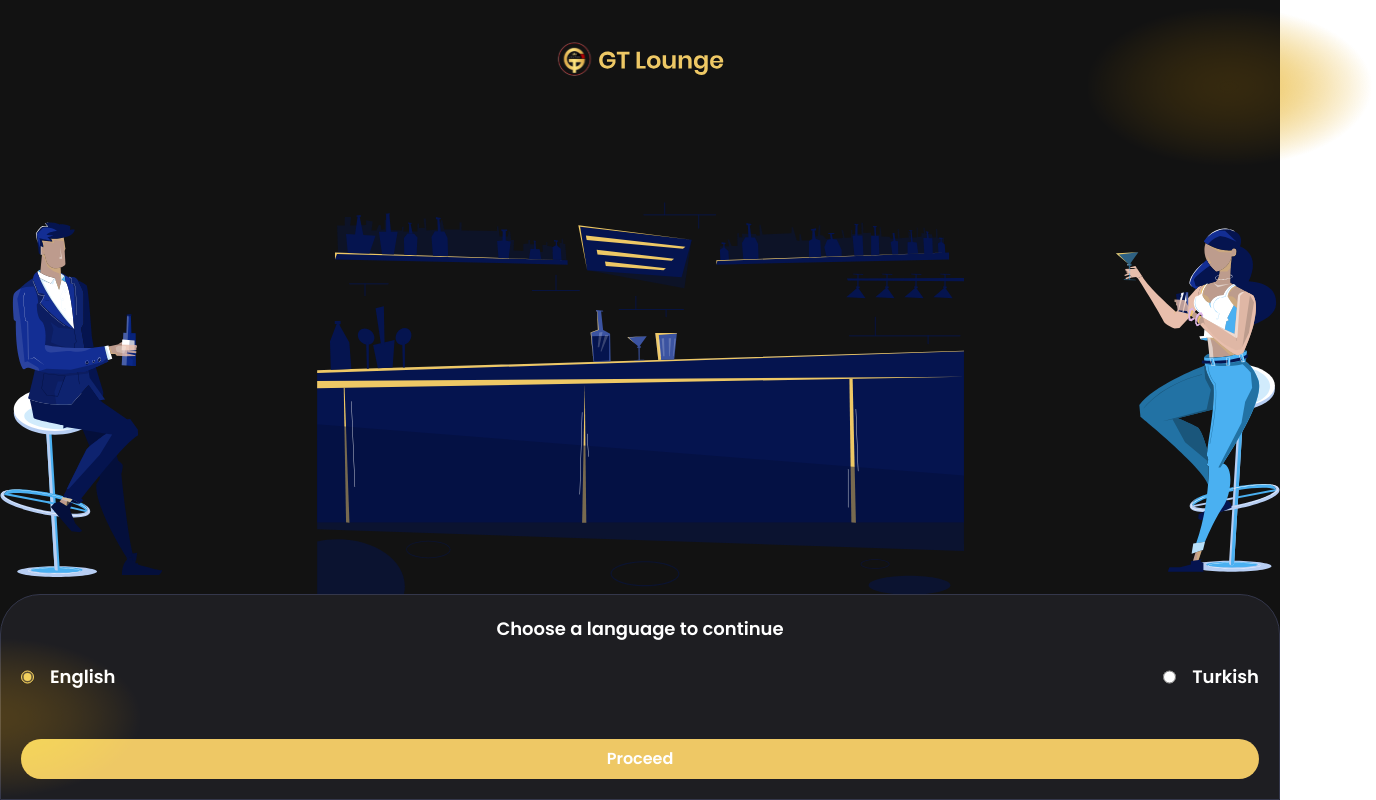
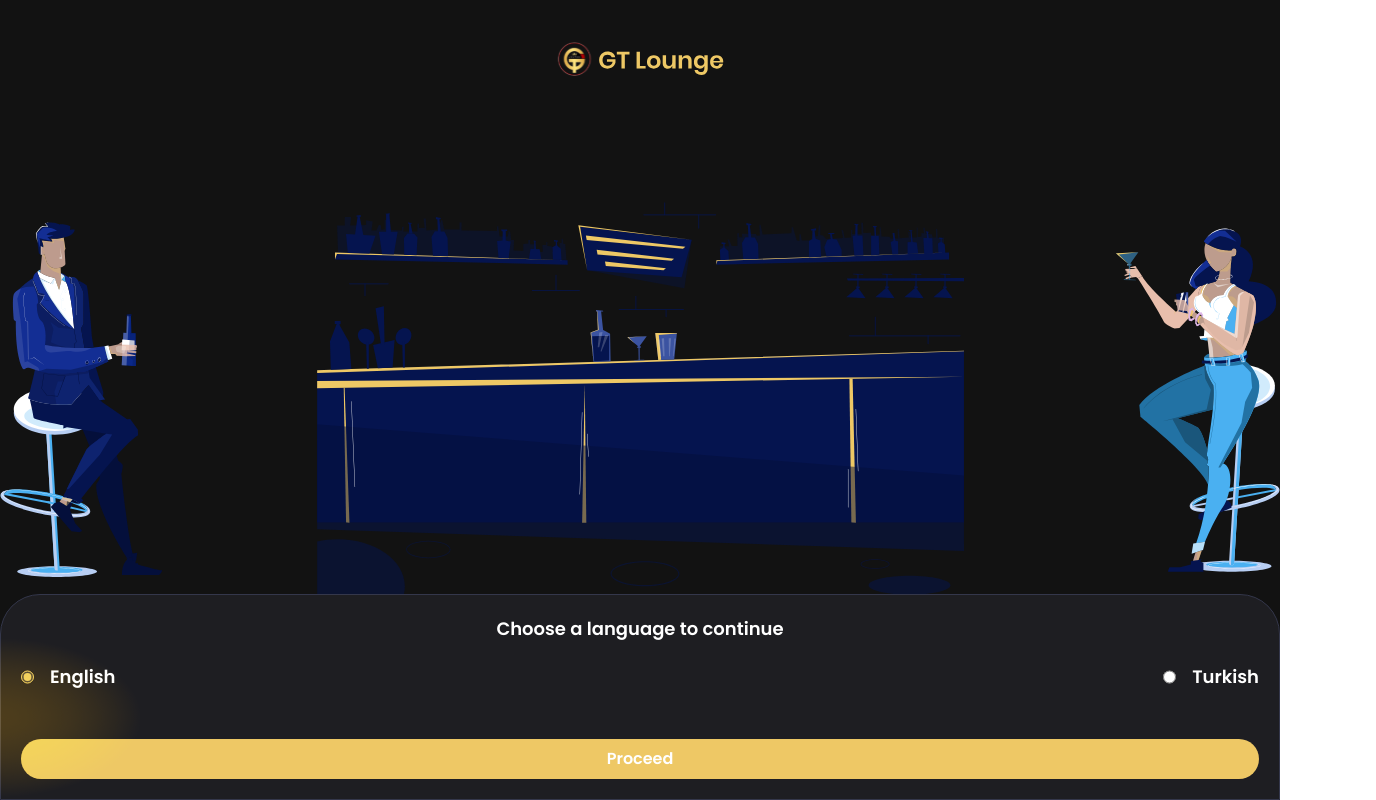
Before and after one commit to jemmycodes/GT-lounge, a React (Vite) app: page / in a window 1280 px wide. Shown: the whole page, 1376 px wide, since content can reach past the window. Built offline with nearby package versions, Linux system fonts and the light colour scheme.

Commit message:
lang splash screen done with new design

```diff
--- a/src/components/SplashScreenComponents/SplashScreenBg.jsx
+++ b/src/components/SplashScreenComponents/SplashScreenBg.jsx
@@ -2,11 +2,11 @@ import logo from "../../assets/logo.svg";
 
 function SplashScreenBg({ children }) {
   return (
-    <section className="bg-bgBlack text-yellow-500 h-full flex flex-col justify-between items-center pt-10 bg-club-bg-splash-screen bg-center bg-no-repeat">
+    <section className="bg-bgBlack text-yellow-500 min-h-full flex flex-col justify-between items-center pt-10 bg-club-bg-splash-screen bg-center bg-no-repeat">
       <figure>
         <img src={logo} alt="logo" width={170} height={50} />
       </figure>
-      <div className="splash-bg-blur absolute top-2 -right-24 "></div>
+      {/* <div className="splash-bg-blur translate-x-28"></div> */}
       {children}
     </section>
   );
--- a/src/index.css
+++ b/src/index.css
@@ -4,11 +4,13 @@
 @tailwind components;
 @tailwind utilities;
 
-html,
+html {
+  height: 100vh;
+}
+
 body,
 #root {
   height: 100%;
-  overflow: hidden;
 }
 
 .splash-bg-blur {
```
